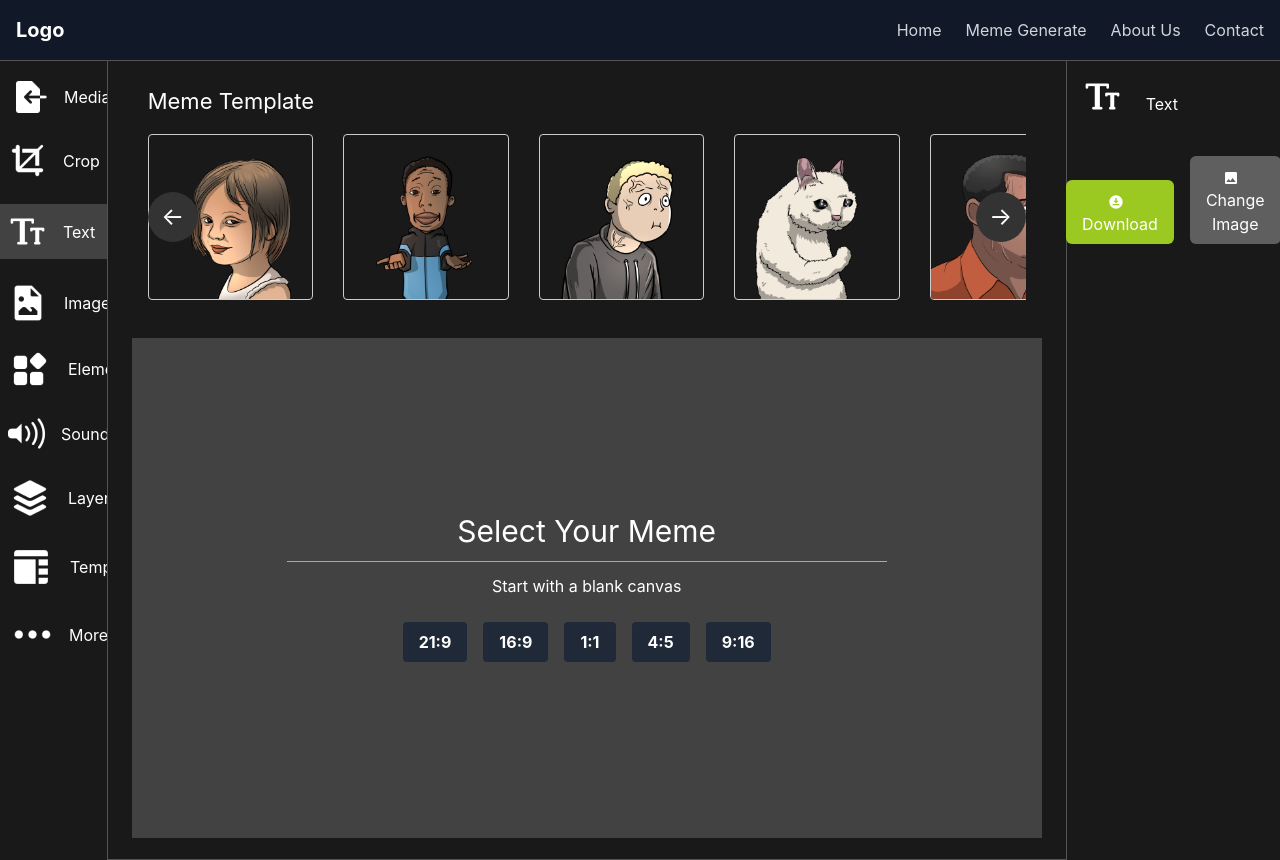
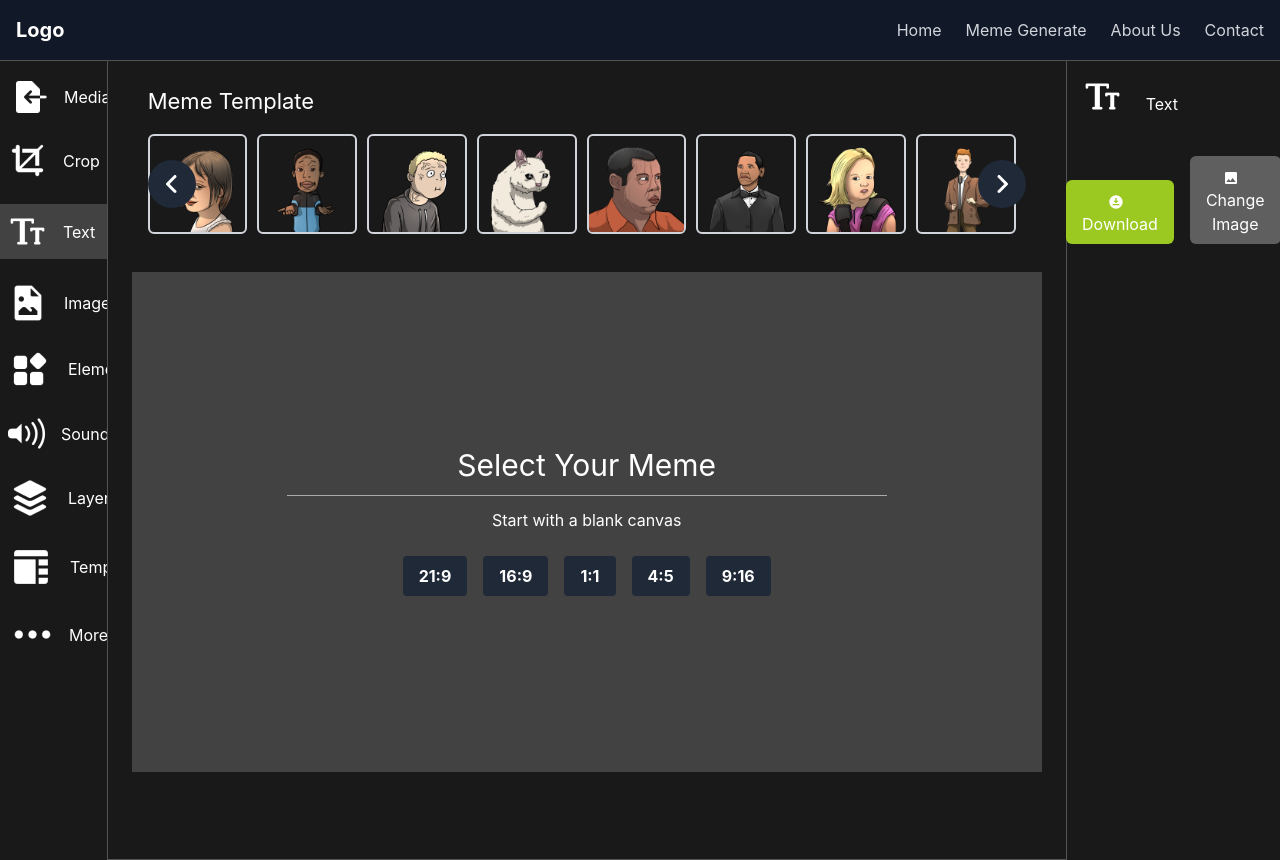
Before and after one commit to SphiriaDigital666/meme-generator, a React (Create React App) app: page / in a window 1280 px wide. Built offline with nearby package versions, Linux system fonts and the light colour scheme.

Commit message:
smooth scrolling added for the carousel

```diff
--- a/package.json
+++ b/package.json
@@ -15,6 +15,8 @@
     "react-router": "^6.26.0",
     "react-router-dom": "^6.26.1",
     "react-scripts": "5.0.1",
+    "react-slick": "^0.30.2",
+    "slick-carousel": "^1.8.1",
     "web-vitals": "^2.1.4"
   },
   "scripts": {
--- a/src/components/Meme-Generator/ImageSelector.jsx
+++ b/src/components/Meme-Generator/ImageSelector.jsx
@@ -1,4 +1,4 @@
-import React, { useState, useRef } from "react";
+import React, { useRef } from "react";
 
 import image1 from "../../assets/image01.png";
 import image2 from "../../assets/image02.png";
@@ -7,35 +7,39 @@ import image4 from "../../assets/image04.png";
 import image5 from "../../assets/image05.png";
 import image6 from "../../assets/image06.png";
 import image7 from "../../assets/image07.png";
-import image8 from "../../assets/5.png";
+import image8 from "../../assets/image08.png";
+import image9 from "../../assets/image09.png";
+import image10 from "../../assets/image01.png";
 
-const images = [image1, image2, image3, image4, image5, image6, image7, image8];
+import { FaAngleRight, FaAngleLeft } from "react-icons/fa6";
+
+const images = [
+  image1,
+  image2,
+  image3,
+  image4,
+  image5,
+  image6,
+  image7,
+  image8,
+  image9,
+  image10,
+];
 
 const ImageSelector = ({ onImageSelect }) => {
-  const [currentIndex, setCurrentIndex] = useState(0);
   const carouselRef = useRef(null);
 
   const handleNext = () => {
-    const totalImages = images.length;
-    const imagesToShow = 5;
-    const newIndex = Math.min(currentIndex + 1, totalImages - imagesToShow);
-    setCurrentIndex(newIndex);
-    scrollToIndex(newIndex);
+    if (carouselRef.current) {
+      const scrollAmount = carouselRef.current.clientWidth / 2;
+      carouselRef.current.scrollBy({ left: scrollAmount, behavior: "smooth" });
+    }
   };
 
   const handlePrev = () => {
-    const newIndex = Math.max(currentIndex - 1, 0);
-    setCurrentIndex(newIndex);
-    scrollToIndex(newIndex);
-  };
-
-  const scrollToIndex = (index) => {
     if (carouselRef.current) {
-      const itemWidth = carouselRef.current.children[0].clientWidth;
-      carouselRef.current.scrollTo({
-        left: itemWidth * index,
-        behavior: "smooth",
-      });
+      const scrollAmount = carouselRef.current.clientWidth / 2;
+      carouselRef.current.scrollBy({ left: -scrollAmount, behavior: "smooth" });
     }
   };
 
@@ -44,79 +48,34 @@ const ImageSelector = ({ onImageSelect }) => {
   };
 
   return (
-    <div style={{ position: "relative", width: "100%", overflow: "hidden" }}>
+    <div className="relative w-full overflow-hidden">
       <button
         onClick={handlePrev}
-        style={{
-          position: "absolute",
-          top: "50%",
-          left: "0",
-          transform: "translateY(-50%)",
-          zIndex: 1,
-          backgroundColor: "#333",
-          color: "#fff",
-          border: "none",
-          borderRadius: "50%",
-          width: "50px",
-          height: "50px",
-          display: "flex",
-          alignItems: "center",
-          justifyContent: "center",
-          fontSize: "24px",
-          cursor: "pointer",
-        }}
+        className="absolute top-1/2 left-0 transform -translate-y-1/2 z-10 bg-gray-800 text-white rounded-full w-12 h-12 flex items-center justify-center text-2xl cursor-pointer"
       >
-        ←
+        <FaAngleLeft />
       </button>
       <div
         ref={carouselRef}
-        style={{
-          display: "flex",
-          overflowX: "hidden",
-          width: "100%",
-          scrollBehavior: "smooth",
-        }}
+        className="flex overflow-hidden w-full no-scrollbar"
       >
-        {images.slice(currentIndex, currentIndex + 5).map((image, index) => (
+        <div className="flex">
+          {images.map((image, index) => (
             <img
               key={index}
               src={image}
               alt={`Meme ${index}`}
-            style={{
-              width: "calc(20% - 10px)", // Adjust width to account for margin
-              height: "auto",
-              flexShrink: 0,
-              cursor: "pointer",
-              border: "1px solid #ccc",
-              borderRadius: "4px",
-              marginRight: "30px", // Add margin between images
-            }}
+              className="w-[calc(12.5%-10px)] h-auto flex-shrink-0 cursor-pointer border-2 border-gray-300 rounded-md mr-2.5"
               onClick={() => handleSelect(image)}
             />
           ))}
         </div>
+      </div>
       <button
         onClick={handleNext}
-        style={{
-          position: "absolute",
-          top: "50%",
-          right: "0",
-          transform: "translateY(-50%)",
-          zIndex: 1,
-          backgroundColor: "#333",
-          color: "#fff",
-          border: "none",
-          borderRadius: "50%",
-          width: "50px",
-          height: "50px",
-          display: "flex",
-          alignItems: "center",
-          justifyContent: "center",
-          fontSize: "24px",
-          cursor: "pointer",
-        }}
+        className="absolute top-1/2 right-0 transform -translate-y-1/2 z-10 bg-gray-800 text-white rounded-full w-12 h-12 flex items-center justify-center text-2xl cursor-pointer"
       >
-        →
+        <FaAngleRight />
       </button>
     </div>
   );
```
Also changed, not shown: 1 other file (tests, documents, lock files or other folders). Lines whose indentation alone changed are shown as unchanged.
